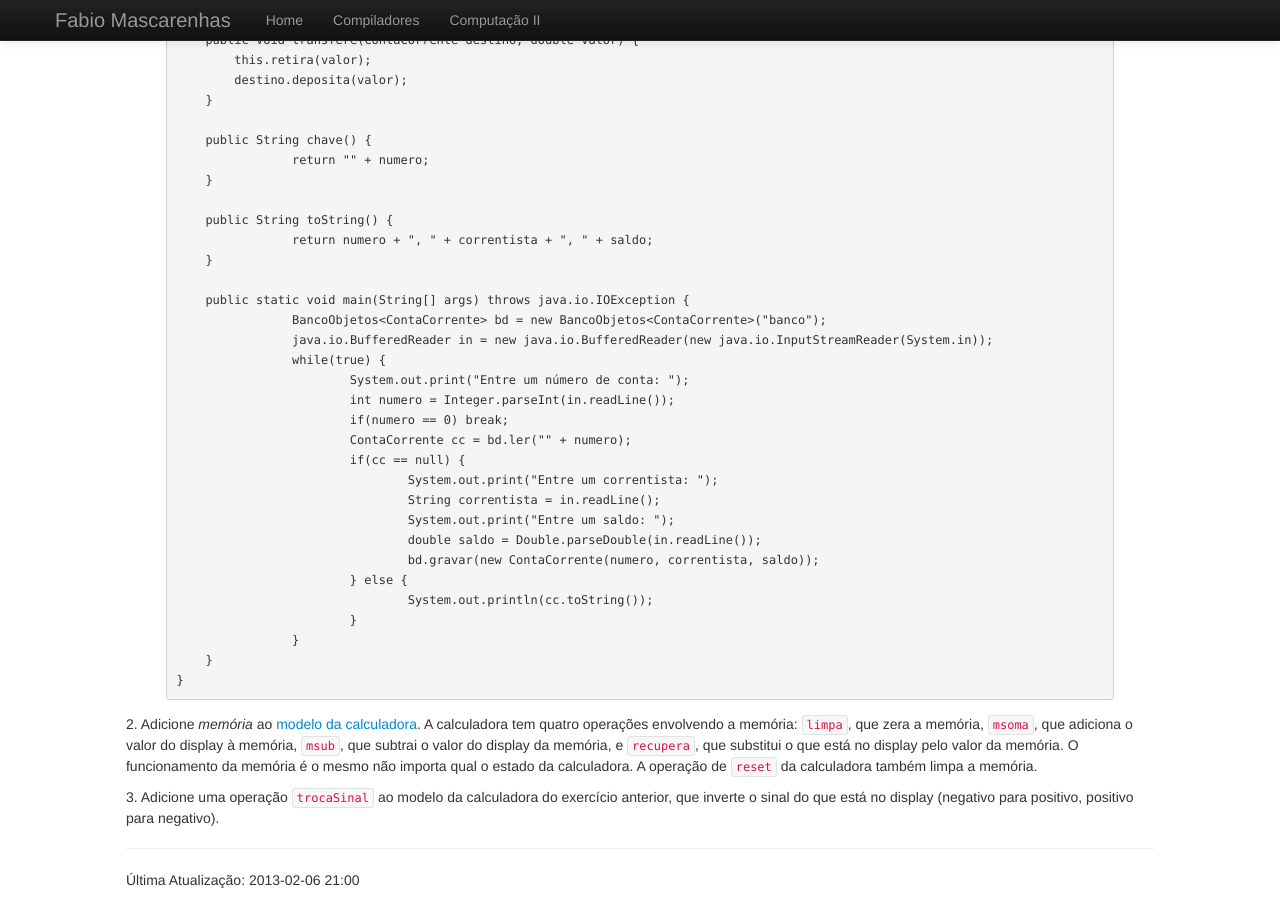
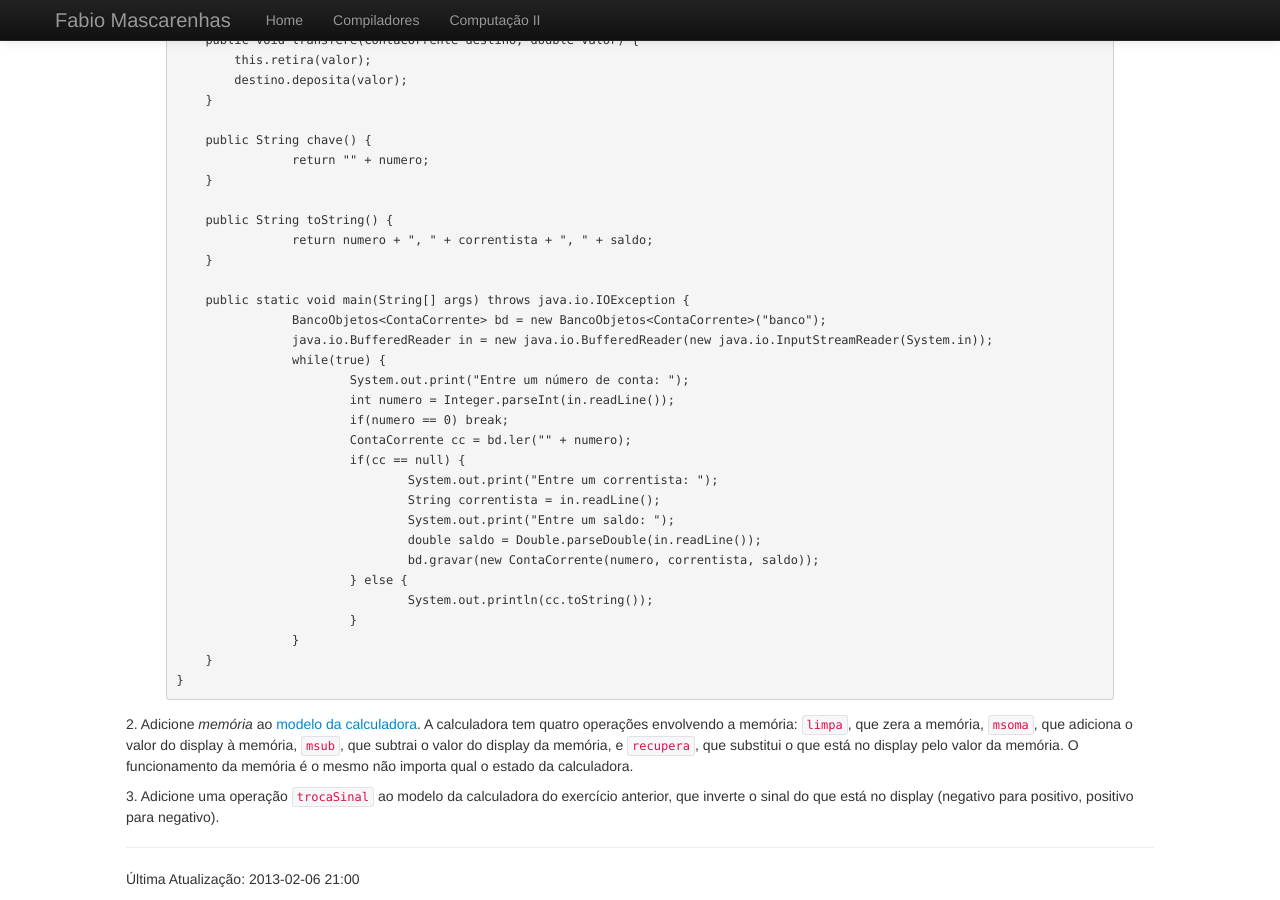
Before and after one commit to fabiomascarenhas/fabiomascarenhas.github.com, a Jekyll site: the page built from java/lab10.md, in a window 1280 px wide and 900 px high, scrolled down 913 px. Built offline with Jekyll 4.4.1, drawn with Linux system fonts in a browser that asks for light colours.

Commit message:
reset na calculadora não limpa a memória

```diff
--- a/java/lab10.md
+++ b/java/lab10.md
@@ -95,7 +95,6 @@ class ContaCorrente implements Elemento {
 envolvendo a memória: `limpa`, que zera a memória, `msoma`, que adiciona o valor do display à memória,
 `msub`, que subtrai o valor do display da memória, e `recupera`, que substitui o que está no display
 pelo valor da memória. O funcionamento da memória é o mesmo não importa qual o estado da calculadora.
-A operação de `reset` da calculadora também limpa a memória.
 
 3\. Adicione uma operação `trocaSinal` ao modelo da calculadora do exercício anterior, que inverte o sinal
 do que está no display (negativo para positivo, positivo para negativo).
```
